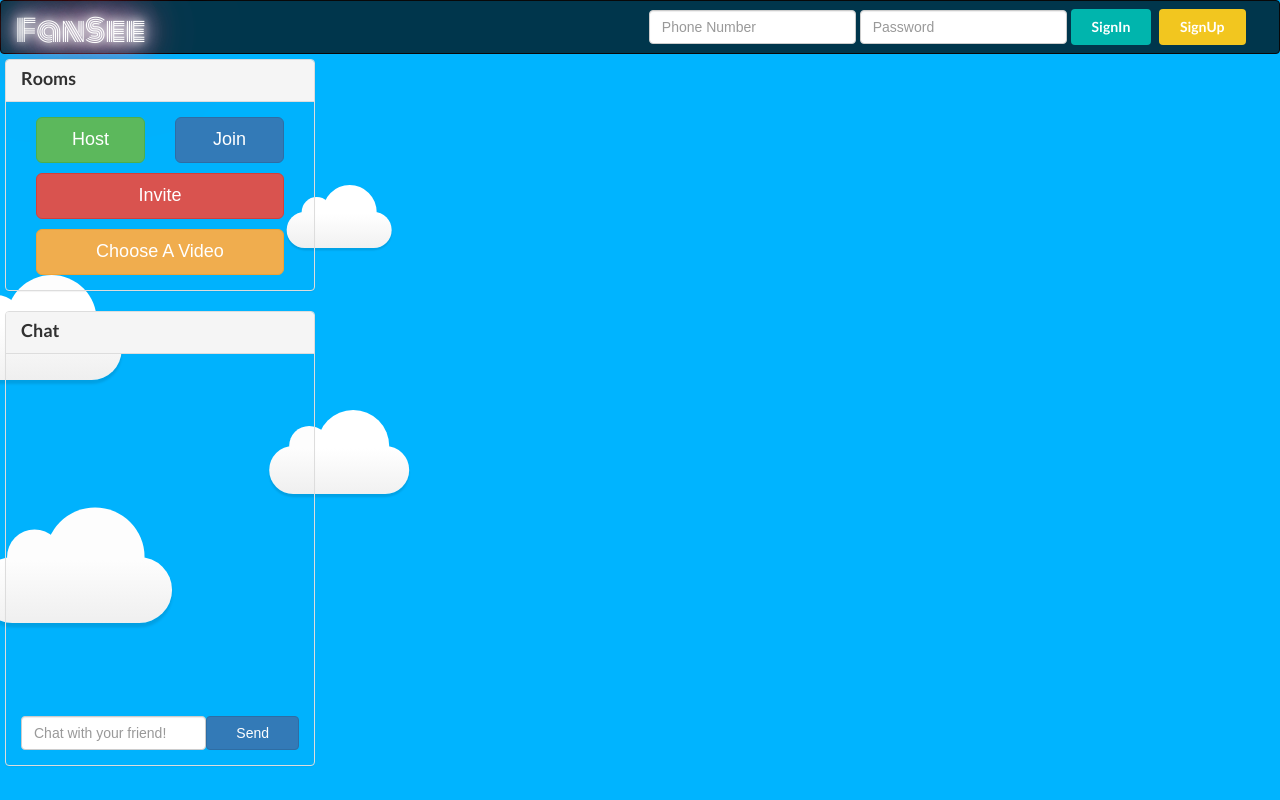
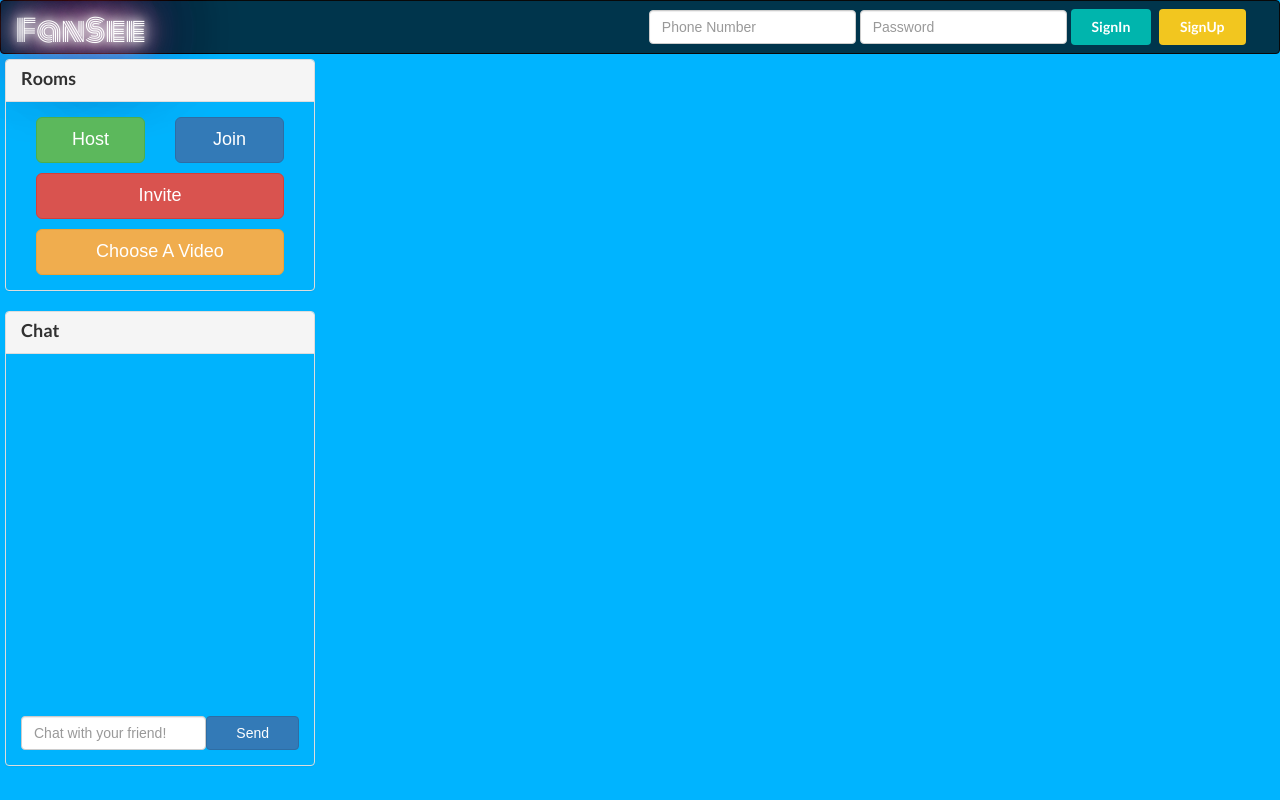
Before and after one commit to actondong/NewFan, a Flask app: page /index in a window 1280 px wide. Run offline with Flask 2, Linux system fonts and the light colour scheme; some libraries are stand-ins or nearby versions.

Commit message:
fanAgain

```diff
--- a/app.py
+++ b/app.py
@@ -1,11 +1,10 @@
-
-from flask import Flask, jsonify,render_template,request,session,redirect
+from flask import Flask, jsonify, render_template, request, session, redirect
 from random import randint
 from youtube import searchID
 import requests
 import sys
 from flask.ext.socketio import join_room, leave_room
-from flask.ext.socketio import SocketIO, emit,send
+from flask.ext.socketio import SocketIO, emit, send
 from twilio.rest import TwilioRestClient
 import db
 import twilio.twiml
@@ -14,61 +13,51 @@ app = Flask(__name__)
 
 app.config['SECRET_KEY'] = 'secret!'
 socketio = SocketIO(app)
-roomCurrTime={}
+roomCurrTime = {}
 targetUrl = 'ec2-52-0-171-169.compute-1.amazonaws.com:8080'
+
+
 @app.errorhandler(404)
 def page_not_found(error):
-	return "Sorry, this page was not found.", 404
+    return "Sorry, this page was not found.", 404
+
 
 @app.route("/index")
 def hello():
-	if 'username' in session:
-		name=db.get_user_name(session['username'])
-    		return render_template("cinema.html",myUserName=name,myPhoneNumber=session['username'])
-	else:
-		return render_template("cinema.html",myUserName='Guest',myPhoneNumber='11111')
+    if 'username' in session:
+        name = db.get_user_name(session['username'])
+        return render_template("cinema.html", myUserName=name, myPhoneNumber=session['username'])
+    else:
+        return render_template("cinema.html", myUserName='Guest', myPhoneNumber='11111')
 
-@app.route('/confirmInvitation/<info>',  methods=['POST', 'GET'])
+
+@app.route('/confirmInvitation/<info>', methods=['POST', 'GET'])
 def confirm(info):
-    phoneNumber,room = info.split('+')
-    socketio.emit('commit join', {'username': phoneNumber,'room':room}, namespace='/test')
-    return "You have successfully joined room "+ room
+    phoneNumber, room = info.split('+')
+    socketio.emit('commit join', {'username': phoneNumber, 'room': room}, namespace='/test')
+    return "You have successfully joined room " + room
+
 
 @app.route("/")
 def home():
-
-	if 'username' in session:
-		name=db.get_user_name(session['username'])
-    		return render_template("cinema.html",myUserName=name,myPhoneNumber=session['username'])
-	else:
-            resp = twilio.twiml.Response()
-            resp.message("Hello, Mobile Monkey")
-	    return render_template("homepage.html")
+    if 'username' in session:
+        name = db.get_user_name(session['username'])
+        return render_template("cinema.html", myUserName=name, myPhoneNumber=session['username'])
+    else:
+        resp = twilio.twiml.Response()
+        resp.message("Hello, Mobile Monkey")
+        return render_template("homepage.html")
 
 
-@app.route('/login',  methods=['POST', 'GET'])
+@app.route('/login', methods=['POST', 'GET'])
 def login():
     error = None
     if request.method == 'POST':
         if db.check_user_password_right(request.json['username'],
-                       request.json['password']):
-			session['username']=request.json['username']
-			session['logged_in']=True
-			return jsonify(success=True)
-        else:
-            return jsonify(success=False)
-    # the code below is executed if the request method
-    # was GET or the credentials were invalid
-    return redirect('/index')
-
-@app.route('/signup',  methods=['POST', 'GET'])
-def signup():
-    error = None
-    if request.method == 'POST':
-        if db.add_user(request.json['username'],
-                       request.json['password'],
-		       request.json['name']):
-		return jsonify(success=True)
+                                        request.json['password']):
+            session['username'] = request.json['username']
+            session['logged_in'] = True
+            return jsonify(success=True)
         else:
             return jsonify(success=False)
     # the code below is executed if the request method
@@ -76,23 +65,42 @@ def signup():
     return redirect('/index')
 
 
-@app.route('/logout',  methods=['POST', 'GET'])
+@app.route('/signup', methods=['POST', 'GET'])
+def signup():
+    error = None
+    if request.method == 'POST':
+        if db.add_user(request.json['username'],
+                       request.json['password'],
+                       request.json['name']):
+            return jsonify(success=True)
+        else:
+            return jsonify(success=False)
+    # the code below is executed if the request method
+    # was GET or the credentials were invalid
+    return redirect('/index')
+
+
+@app.route('/logout', methods=['POST', 'GET'])
 def logout():
-	error = None
-	session.clear()
-	return redirect('/')
-@app.route("/search",methods=["GET","POST"])
+    error = None
+    session.clear()
+    return redirect('/')
+
+
+@app.route("/search", methods=["GET", "POST"])
 def search():
-	if request.method == "POST":
-        	url = "https://api.github.com/search/repositories?q=" + request.form["user_search"]
-        	response_dict = requests.get(url).json()
-        	return render_template("results.html",api_data=response_dict)
-    	else: # request.method == "GET"
-        	return render_template("search.html")
+    if request.method == "POST":
+        url = "https://api.github.com/search/repositories?q=" + request.form["user_search"]
+        response_dict = requests.get(url).json()
+        return render_template("results.html", api_data=response_dict)
+    else:  # request.method == "GET"
+        return render_template("search.html")
+
 
 @socketio.on('my event', namespace='/test')
 def test_message(message):
-    emit('rome', {'data': 'romeeeee'},broadcast=True)
+    emit('rome', {'data': 'romeeeee'}, broadcast=True)
+
 
 @socketio.on('waiting for invitation', namespace='/test')
 def invitation(message):
@@ -100,53 +108,60 @@ def invitation(message):
     room = message['room']
     twilioID = 'AC336052c209d59ff6da54f40127b309c0'
     token = '403e4ce7e10d41559201cfdb973997f3'
-    client = TwilioRestClient(twilioID,token)
-    message = client.messages.create(body="click on the following link to join the room:\nhttp://"+targetUrl+"/confirmInvitation/"+number+"+"+room,
-    to="+1"+number,
-    from_="+18628998914")
+    client = TwilioRestClient(twilioID, token)
+    message = client.messages.create(
+        body="click on the following link to join the room:\nhttp://" + targetUrl + "/confirmInvitation/" + number + "+" + room,
+        to="+1" + number,
+        from_="+18628998914")
     print message.sid
+
 
 @socketio.on('URL query', namespace='/test')
 def query(message):
-    room=message['room']
+    room = message['room']
     URL = message['url']
     item = searchID(URL)
     if item:
         if room:
-            emit('get video ID', {'ID': item["id"],'title':item["snippet"]["title"]},room=room)
+            emit('get video ID', {'ID': item["id"], 'title': item["snippet"]["title"]}, room=room)
         else:
-            emit('get video ID', {'ID': item["id"],'title':item["snippet"]["title"]})
+            emit('get video ID', {'ID': item["id"], 'title': item["snippet"]["title"]})
     else:
-        emit('get video ID', {'ID': item,'title':item})
+        emit('get video ID', {'ID': item, 'title': item})
+
 
 @socketio.on('request host', namespace='/test')
 def test_message(message):
-    room = str(randint(1,1000))
-    emit('host confirm', {'data':room})
+    room = str(randint(1, 1000))
+    emit('host confirm', {'data': room})
     join_room(room)
+
 
 @socketio.on('request join', namespace='/test')
 def test_message(message):
     room = message['data']
     join_room(room)
     emit('join confirm', {'data': room})
-    emit('pause for new',{'data': 'pause'},room=room)
+    emit('pause for new', {'data': 'pause'}, room=room)
+
 
 @socketio.on('broadcast ID', namespace='/test')
 def broadcastID(message):
     room = message['room']
     currVideo = message['ID']
     startTime = message['startTime']
-    emit('wait for video ID',{'currVideo': currVideo,"startTime":startTime},room=room)
+    emit('wait for video ID', {'currVideo': currVideo, "startTime": startTime}, room=room)
+
 
 @socketio.on('video status change', namespace='/test')
 def video_change(message):
     currTime = message['currTime']
     room = message['room']
-    roomCurrTime[room]=currTime
+    roomCurrTime[room] = currTime
     stop = message['stop']
     currTime = message['currTime']
-    emit('change video', {'stop': stop,'currTime': currTime, 'identifier': message['identifier']}, room=room)
+    emit('change video', {'stop': stop, 'currTime': currTime, 'identifier': message['identifier']}, room=room)
+
 
 @socketio.on('room chat', namespace='/test')
 def room_chat(message):
@@ -154,11 +169,13 @@ def room_chat(message):
     data = message['data']
     emit('test Only', {'data': 'sds'}, room=room)
 
+
 @socketio.on('chat broadcast', namespace='/test')
 def room_chat(message):
     room = message['room']
     data = message['data']
     emit('chat message receive', {'data': data}, room=room)
+
 
 @socketio.on('chat broadcast flying', namespace='/test')
 def room_chat(message):
@@ -166,20 +183,22 @@ def room_chat(message):
     data = message['data']
     emit('flying message receive', {'data': data}, room=room)
 
+
 @socketio.on('my broadcast event', namespace='/test')
 def test_message(message):
     emit('my response', {'data': message['data']}, broadcast=True)
+
 
 @socketio.on('connect', namespace='/test')
 def test_connect():
     emit('my response', {'data': 'Connected'})
 
 
-@socketio.on('join',namespace='/test')
+@socketio.on('join', namespace='/test')
 def on_join(data):
     room = data['room']
     join_room(room)
- #   emit('my response',{'data':' He has entered the room.'}, room=room)
+    #   emit('my response',{'data':' He has entered the room.'}, room=room)
     print('join')
 
 
@@ -187,9 +206,11 @@ def on_join(data):
 def on_leave(data):
     room = data['room']
     leave_room(room)
-    send(username + ' has left the room.', room=room)
+    send(data['username'] + ' has left the room.', room=room)
     print('leave')
-if __name__=="__main__":
-	socketio.run(app,'0.0.0.0',8080)
 
-#    app.run(host="0.0.0.0")
+
+if __name__ == "__main__":
+    socketio.run(app, '127.0.0.1', 5050)
+
+# app.run(host="0.0.0.0")
--- a/templates/cinema.html
+++ b/templates/cinema.html
@@ -8,7 +8,7 @@
 		var userName ='{{myUserName}}';
 		var phoneNumber = '{{myPhoneNumber}}';
 		var namespace = '/test';
-	  	var socket = io.connect('http://ec2-52-0-171-169.compute-1.amazonaws.com:8080'+namespace);
+	  	var socket = io.connect('127.0.0.1:5050'+namespace);
 	  	var identifier = Math.random();
 	  	var host = false;
 	  	var currVideo = null;
--- a/templates/index.html
+++ b/templates/index.html
@@ -41,27 +41,6 @@
 <title>Hello from Flask</title>
 </head>
 <body>
-<div id="background-wrap" style="height:100%">
-    	<div class="x1">
-        <div class="cloud"></div>
-    </div>
-
-    <div class="x2">
-        <div class="cloud"></div>
-    </div>
-
-    <div class="x3">
-        <div class="cloud"></div>
-    </div>
-
-    <div class="x4">
-        <div class="cloud"></div>
-    </div>
-
-    <div class="x5">
-        <div class="cloud"></div>
-    </div>
-</div>
 <nav id="entireNav" class="navbar navbar-inverse" role="navigation" style="margin:0;background-color: rgba(0,0,0,0.7)">
 	<div class="container-fluid">
 		<!-- Brand and toggle get grouped for better mobile display -->
--- a/youtube.py
+++ b/youtube.py
@@ -3,7 +3,7 @@ def searchID(url):
     if url.startswith("https://www.youtube.com/watch?v="):
         conststr = "https://www.youtube.com/watch?v="
         index = len(conststr);
-        retrieveurl = "https://www.googleapis.com/youtube/v3/videos?part=id%2C+snippet&id="+url[index:]+"&key=AIzaSyDj3cwMmkyIoWuiGP9UBGGSKplnKcazeMM"
+        retrieveurl = "https://www.googleapis.com/youtube/v3/videos?part=id%2C+snippet&id="+url[index:]+"&key=AIzaSyAk3oNS-F8xuLs5G55nJQAxgTBxjMbIEz0"
         response_dict = requests.get(retrieveurl).json()
         if response_dict["items"]:
             return response_dict["items"][0]
```
Also changed, not shown: 2 other files.
